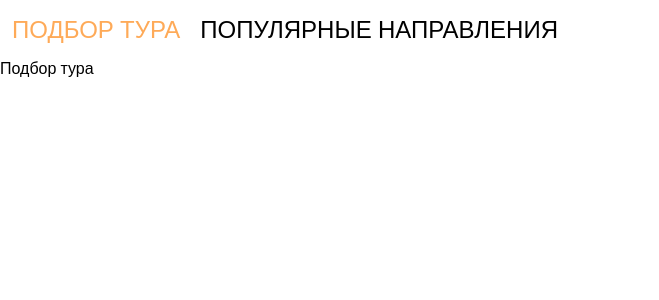
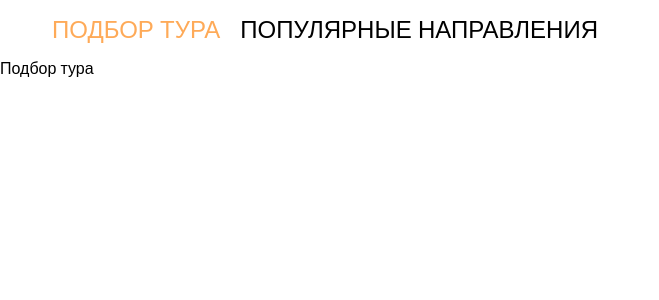
Before and after one commit to TopTrip-ge/top-trip, a React (Create React App) app: page / in a window 1280 px wide. Shown: the top 300 px of the page, without its empty margins (0-659 px from the left). Built offline with nearby package versions, Linux system fonts and the light colour scheme; no server answers.

Commit message:
chore: refactor

```diff
--- a/package.json
+++ b/package.json
@@ -3,7 +3,6 @@
   "version": "0.1.0",
   "private": true,
   "dependencies": {
-    "@emotion/styled": "^11.9.3",
     "@mui/material": "^5.8.3",
     "@testing-library/jest-dom": "^5.16.4",
     "@testing-library/react": "^13.3.0",
--- /dev/null
+++ b/src/components/container/container.tsx
@@ -0,0 +1,16 @@
+import Box from "@mui/material/Box";
+import { FC, ReactNode } from "react";
+
+interface Props {
+  children: ReactNode;
+  elementType?: keyof JSX.IntrinsicElements;
+}
+
+export const Container: FC<Props> = ({ children, elementType }) => (
+  <Box
+    component={elementType}
+    sx={{ maxWidth: "1200px", boxSizing: "border-box", margin: "0 auto", padding: "0 12px" }}
+  >
+    {children}
+  </Box>
+);
--- a/src/components/header/header.tsx
+++ b/src/components/header/header.tsx
@@ -1,9 +1,9 @@
+import { Container } from "components/container";
 import { FC } from "react";
-import Box from "@mui/material/Box";
 import { Navbar } from "./navbar";
 
 export const Header: FC = () => (
-  <Box component="header" sx={{ padding: "12px" }}>
+  <Container elementType="header">
     <Navbar />
-  </Box>
+  </Container>
 );
--- a/src/components/header/navbar/navbar-style.ts
+++ b/src/components/header/navbar/navbar-style.ts
@@ -19,5 +19,6 @@ export const StyledNavLink = styled(NavLink)`
 
 export const StyledNavBar = styled.nav`
   display: flex;
+  padding: 12px 0;
   gap: 20px;
 `;
```
Also changed, not shown: src/components/container/container.ts (deleted, +0 -8 lines).
